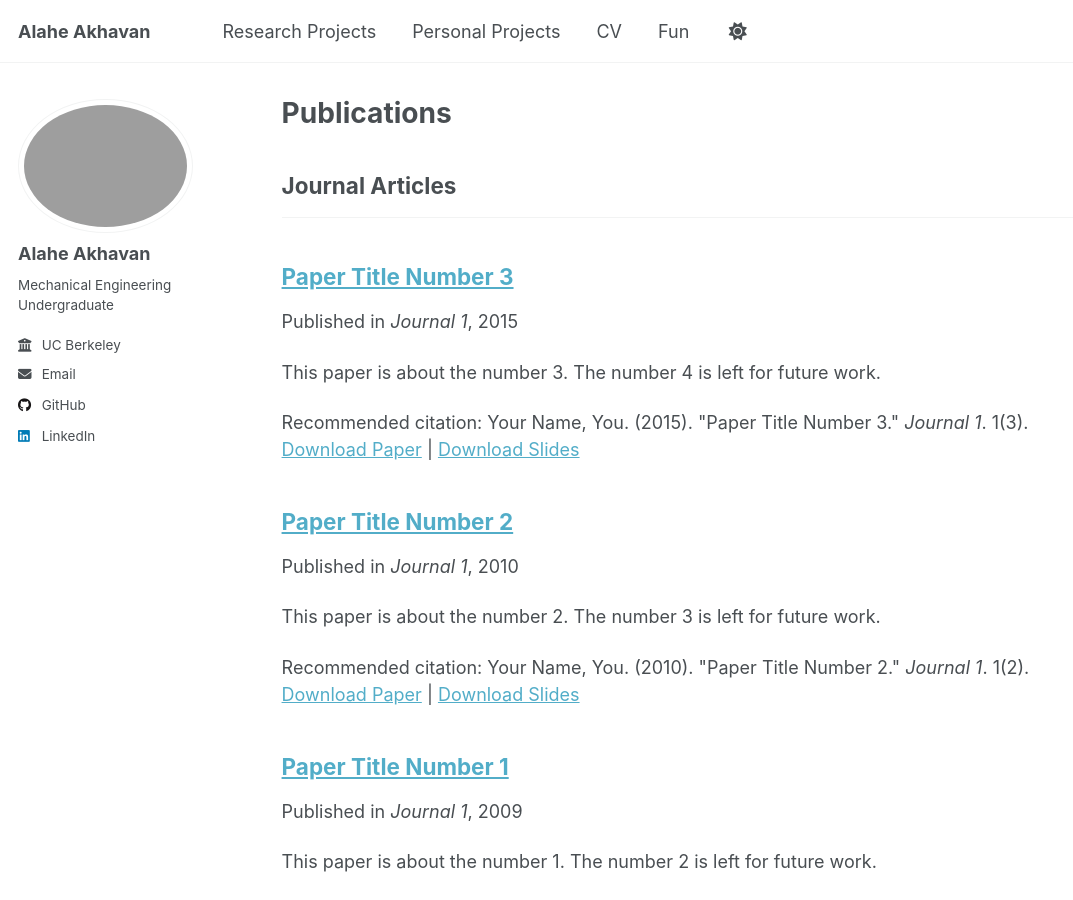
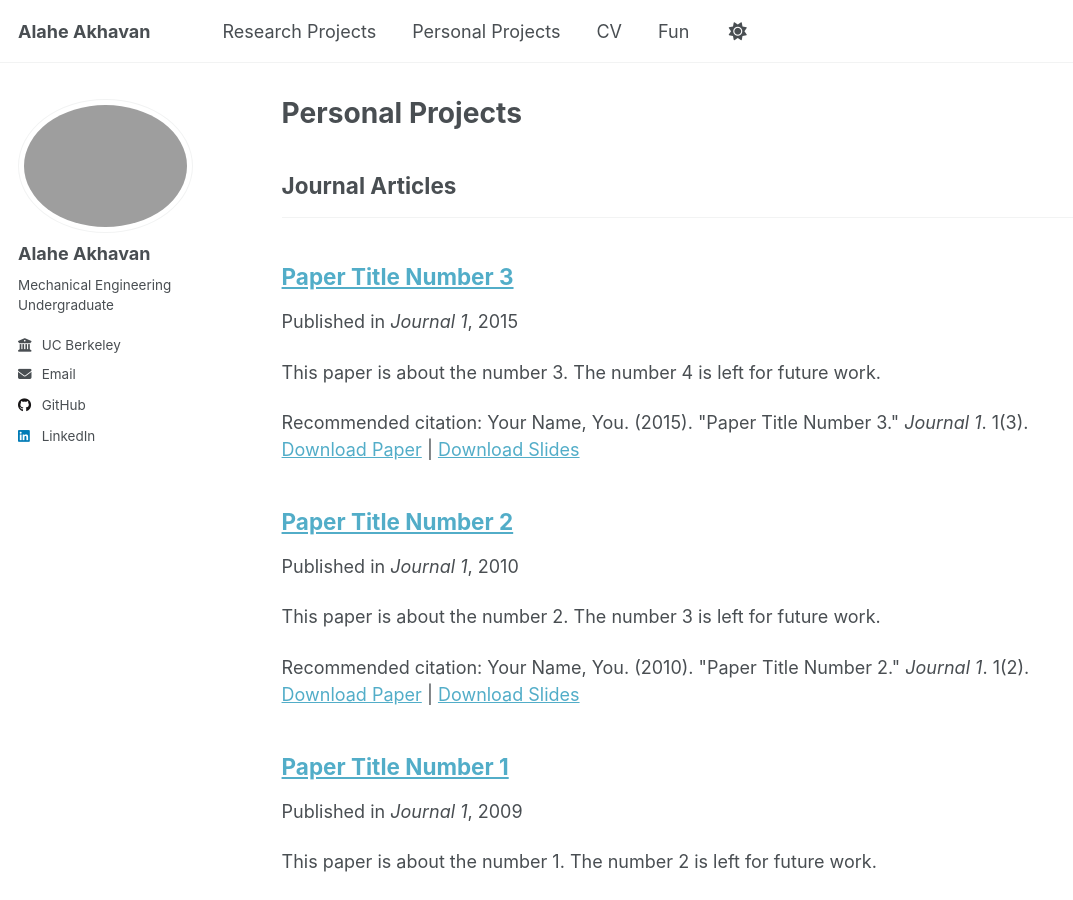
Before and after one commit to Akhavana/akhavana.github.io, a Jekyll site: the page built from _pages/publications.html, in a window 1280 px wide and 900 px high. Shown: the whole window, without its empty margins (0-1073 px from the left). Built offline with Jekyll 4.4.1, drawn with Linux system fonts in a browser that asks for light colours; a script that is not in the unit is left out.

Commit message:
Update publications.html

```diff
--- a/_pages/publications.html
+++ b/_pages/publications.html
@@ -1,7 +1,7 @@
 ---
 layout: archive
-title: "Publications"
-permalink: /publications/
+title: "Personal Projects"
+permalink: /personal/
 author_profile: true
 ---
 
```
